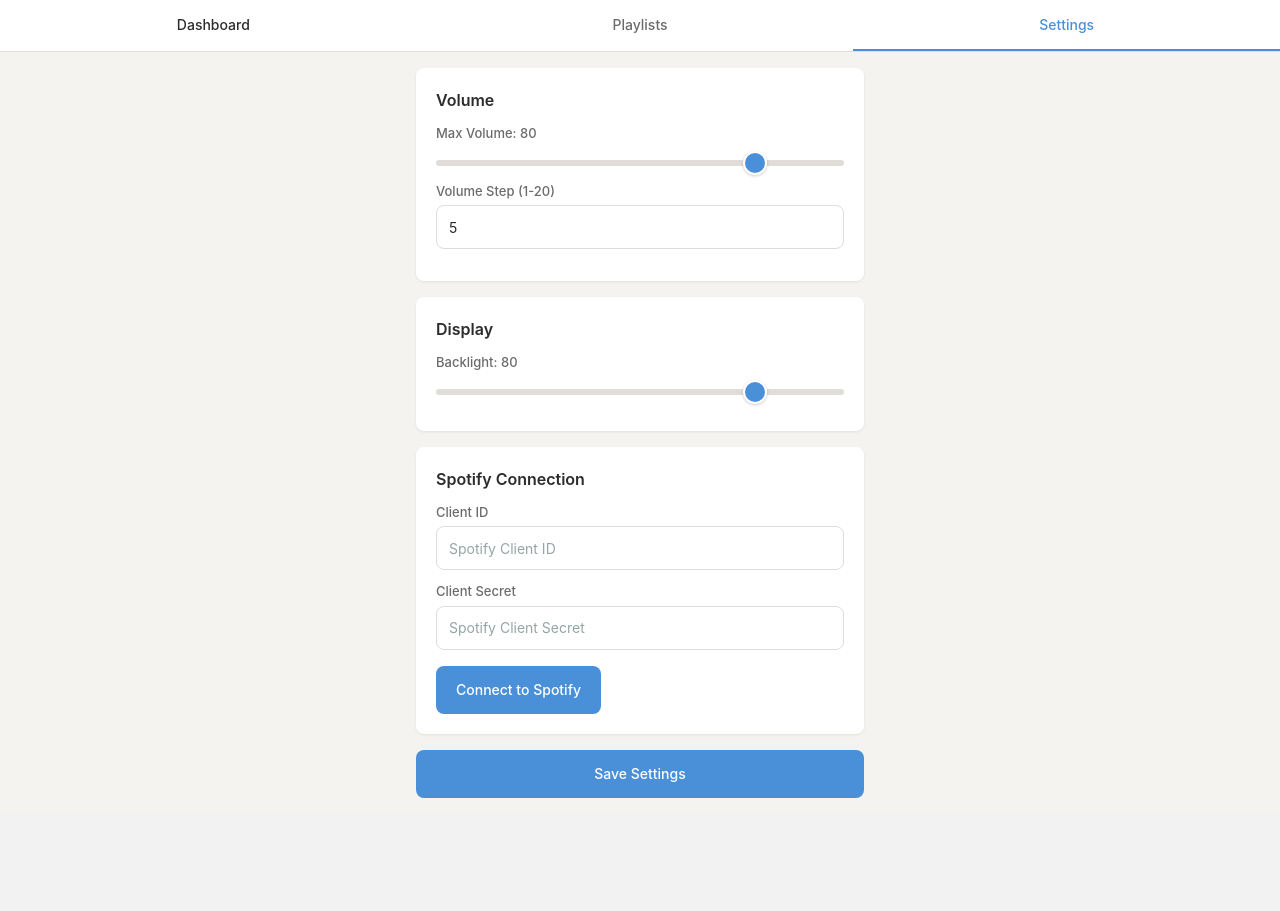
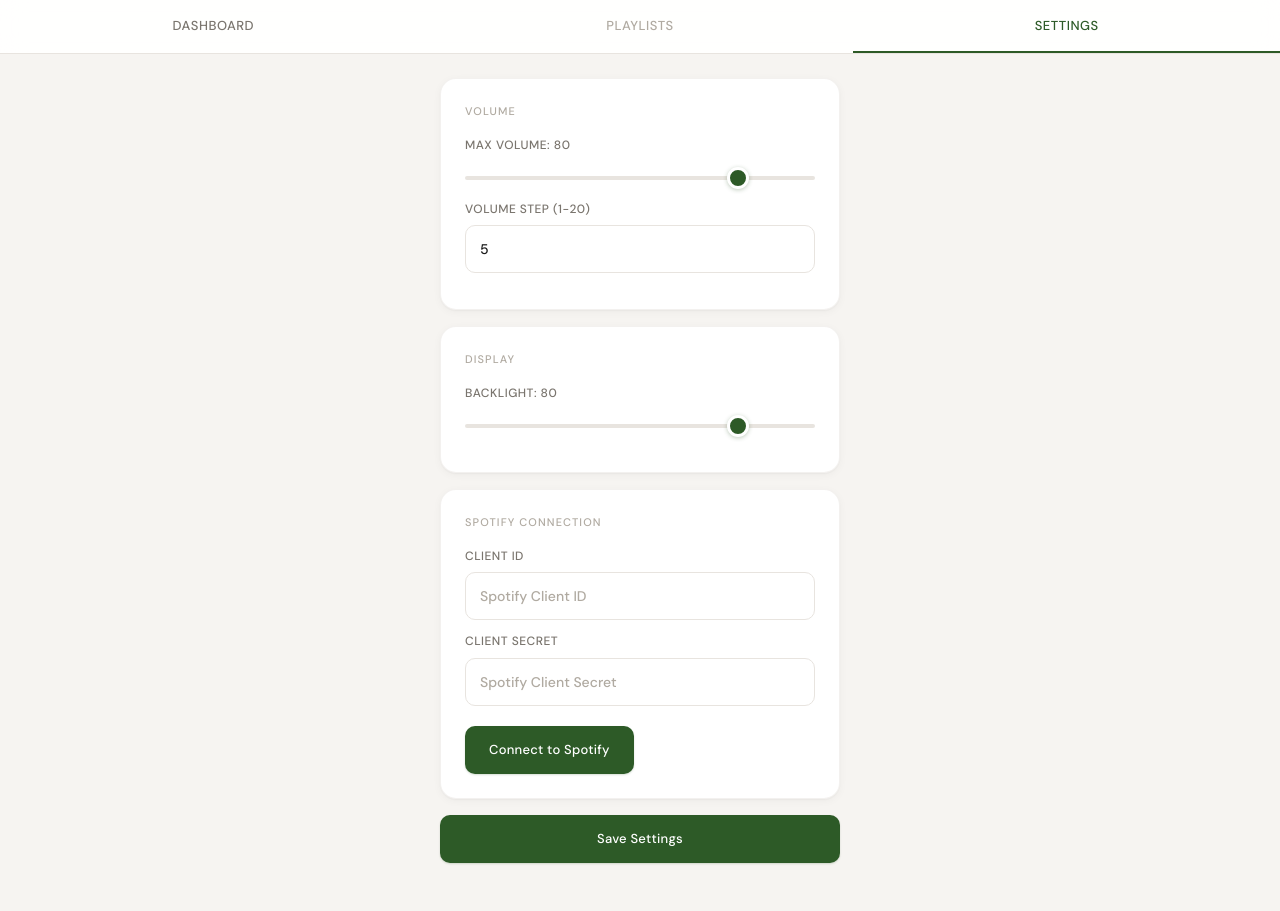
Before and after one commit to NikBrownTRP/flockify-box, a Flask app: page /settings in a window 1280 px wide. Before the commit the page ends 798 px from the top, so only its background shows below. Run offline with Flask 3, Linux system fonts and the light colour scheme.

Commit message:
Elevate web UI design with refined typography and color palette
Replace generic system fonts with DM Sans + DM Mono pairing.
Earthy green accent (#2D5A27) with warm off-white background.
Improved spacing, rounded corners, card animations, and
uppercase section titles with letter-spacing for visual hierarchy.

Co-Authored-By: Claude Opus 4.6 (1M context) <noreply@anthropic.com>

```diff
--- a/web/static/css/style.css
+++ b/web/static/css/style.css
@@ -1,26 +1,37 @@
 /* ================================================================
    Flockify Box — Stylesheet
-   Clean, mobile-first UI for Raspberry Pi music player control.
+   Refined minimal UI for a Raspberry Pi music player.
    ================================================================ */
+
+@import url('https://fonts.googleapis.com/css2?family=DM+Sans:ital,opsz,wght@0,9..40,300;0,9..40,500;0,9..40,700;1,9..40,300&family=DM+Mono:wght@400&display=swap');
 
 /* ----- Custom properties ----- */
 :root {
-    --color-bg: #f5f3f0;
-    --color-surface: #ffffff;
-    --color-text: #2c2c2c;
-    --color-text-secondary: #6b6b6b;
-    --color-border: #e0ddd8;
-    --color-accent: #4A90D9;
-    --color-accent-hover: #3a7bc8;
-    --color-danger: #c0392b;
-    --color-danger-hover: #a93226;
-    --color-success: #27ae60;
-    --color-badge-gray: #95a5a6;
-    --radius: 8px;
-    --shadow: 0 1px 3px rgba(0, 0, 0, 0.08);
-    --shadow-hover: 0 2px 6px rgba(0, 0, 0, 0.12);
-    --transition: 150ms ease;
-    --font-stack: -apple-system, BlinkMacSystemFont, 'Segoe UI', Roboto, sans-serif;
+    --color-bg: #F6F4F1;
+    --color-surface: #FFFFFF;
+    --color-text: #1A1A1A;
+    --color-text-secondary: #7A756E;
+    --color-text-tertiary: #B0AAA1;
+    --color-border: #E8E4DF;
+    --color-accent: #2D5A27;
+    --color-accent-light: #E9F2E7;
+    --color-accent-hover: #1E4019;
+    --color-warm: #C4946A;
+    --color-warm-light: #FBF4ED;
+    --color-danger: #A63D2F;
+    --color-danger-light: #FAEAE7;
+    --color-success: #2D5A27;
+    --color-success-light: #E9F2E7;
+    --color-badge-gray: #9B968E;
+    --radius-sm: 6px;
+    --radius: 10px;
+    --radius-lg: 16px;
+    --shadow: 0 1px 2px rgba(26, 26, 26, 0.04), 0 2px 8px rgba(26, 26, 26, 0.04);
+    --shadow-hover: 0 2px 4px rgba(26, 26, 26, 0.06), 0 4px 16px rgba(26, 26, 26, 0.06);
+    --shadow-inset: inset 0 1px 2px rgba(26, 26, 26, 0.06);
+    --transition: 180ms cubic-bezier(0.4, 0, 0.2, 1);
+    --font-body: 'DM Sans', -apple-system, BlinkMacSystemFont, sans-serif;
+    --font-mono: 'DM Mono', 'SF Mono', monospace;
 }
 
 /* ----- Reset ----- */
@@ -33,14 +44,17 @@
 html {
     font-size: 16px;
     -webkit-text-size-adjust: 100%;
+    scroll-behavior: smooth;
 }
 
 body {
-    font-family: var(--font-stack);
+    font-family: var(--font-body);
     background: var(--color-bg);
     color: var(--color-text);
-    line-height: 1.5;
+    line-height: 1.6;
     min-height: 100vh;
+    -webkit-font-smoothing: antialiased;
+    -moz-osx-font-smoothing: grayscale;
 }
 
 /* ----- Navigation ----- */
@@ -51,22 +65,26 @@ body {
     position: sticky;
     top: 0;
     z-index: 100;
+    backdrop-filter: blur(12px);
+    background: rgba(255, 255, 255, 0.92);
 }
 
 .nav-tab {
     flex: 1;
     text-align: center;
-    padding: 14px 8px;
+    padding: 16px 8px 14px;
     text-decoration: none;
-    color: var(--color-text-secondary);
-    font-size: 0.875rem;
+    color: var(--color-text-tertiary);
+    font-size: 0.8125rem;
     font-weight: 500;
+    letter-spacing: 0.04em;
+    text-transform: uppercase;
     border-bottom: 2px solid transparent;
     transition: color var(--transition), border-color var(--transition);
 }
 
 .nav-tab:hover {
-    color: var(--color-text);
+    color: var(--color-text-secondary);
 }
 
 .nav-tab.active {
@@ -76,26 +94,29 @@ body {
 
 /* ----- Content area ----- */
 .content {
-    max-width: 480px;
+    max-width: 440px;
     margin: 0 auto;
-    padding: 16px;
+    padding: 24px 20px 48px;
 }
 
 /* ----- Cards ----- */
 .card {
     background: var(--color-surface);
-    border-radius: var(--radius);
+    border-radius: var(--radius-lg);
     box-shadow: var(--shadow);
-    padding: 20px;
+    padding: 24px;
     margin-bottom: 16px;
+    border: 1px solid rgba(232, 228, 223, 0.5);
 }
 
 /* ----- Section titles ----- */
 .section-title {
-    font-size: 1rem;
-    font-weight: 600;
-    margin-bottom: 12px;
-    color: var(--color-text);
+    font-size: 0.6875rem;
+    font-weight: 500;
+    letter-spacing: 0.1em;
+    text-transform: uppercase;
+    margin-bottom: 16px;
+    color: var(--color-text-tertiary);
 }
 
 /* ----- Buttons ----- */
@@ -104,28 +125,34 @@ body {
     align-items: center;
     justify-content: center;
     min-height: 48px;
-    padding: 10px 20px;
+    padding: 12px 24px;
     border: none;
     border-radius: var(--radius);
-    font-family: var(--font-stack);
-    font-size: 0.875rem;
+    font-family: var(--font-body);
+    font-size: 0.8125rem;
     font-weight: 500;
+    letter-spacing: 0.02em;
     cursor: pointer;
-    transition: background var(--transition), box-shadow var(--transition);
+    transition: all var(--transition);
     -webkit-tap-highlight-color: transparent;
+    user-select: none;
 }
 
 .btn-primary {
     background: var(--color-accent);
     color: #fff;
+    box-shadow: 0 1px 2px rgba(45, 90, 39, 0.2);
 }
 
 .btn-primary:hover {
     background: var(--color-accent-hover);
+    box-shadow: 0 2px 8px rgba(45, 90, 39, 0.25);
+    transform: translateY(-1px);
 }
 
 .btn-primary:active {
-    box-shadow: inset 0 1px 3px rgba(0, 0, 0, 0.2);
+    transform: translateY(0);
+    box-shadow: var(--shadow-inset);
 }
 
 .btn-secondary {
@@ -167,11 +199,11 @@ body {
 .input {
     display: block;
     width: 100%;
-    min-height: 44px;
-    padding: 10px 12px;
+    min-height: 48px;
+    padding: 12px 14px;
     border: 1px solid var(--color-border);
     border-radius: var(--radius);
-    font-family: var(--font-stack);
+    font-family: var(--font-body);
     font-size: 0.875rem;
     color: var(--color-text);
     background: var(--color-surface);
@@ -182,20 +214,22 @@ body {
 .input:focus {
     outline: none;
     border-color: var(--color-accent);
-    box-shadow: 0 0 0 3px rgba(74, 144, 217, 0.15);
+    box-shadow: 0 0 0 3px rgba(45, 90, 39, 0.1);
 }
 
 .input::placeholder {
-    color: var(--color-badge-gray);
+    color: var(--color-text-tertiary);
 }
 
 /* ----- Form labels ----- */
 .form-label {
     display: block;
-    font-size: 0.8125rem;
+    font-size: 0.75rem;
     font-weight: 500;
+    letter-spacing: 0.04em;
+    text-transform: uppercase;
     color: var(--color-text-secondary);
-    margin-bottom: 4px;
+    margin-bottom: 6px;
 }
 
 /* ----- Volume / range sliders ----- */
@@ -203,98 +237,108 @@ body {
     -webkit-appearance: none;
     appearance: none;
     width: 100%;
-    height: 6px;
-    border-radius: 3px;
+    height: 4px;
+    border-radius: 2px;
     background: var(--color-border);
     outline: none;
-    margin: 8px 0 16px 0;
+    margin: 12px 0 20px 0;
+    transition: background var(--transition);
 }
 
 .volume-slider::-webkit-slider-thumb {
     -webkit-appearance: none;
     appearance: none;
-    width: 24px;
-    height: 24px;
+    width: 22px;
+    height: 22px;
     border-radius: 50%;
     background: var(--color-accent);
     cursor: pointer;
-    border: 2px solid #fff;
-    box-shadow: 0 1px 3px rgba(0, 0, 0, 0.2);
-    transition: transform var(--transition);
+    border: 3px solid var(--color-surface);
+    box-shadow: 0 1px 4px rgba(45, 90, 39, 0.3);
+    transition: transform var(--transition), box-shadow var(--transition);
+}
+
+.volume-slider::-webkit-slider-thumb:hover {
+    transform: scale(1.1);
+    box-shadow: 0 2px 8px rgba(45, 90, 39, 0.35);
 }
 
 .volume-slider::-webkit-slider-thumb:active {
-    transform: scale(1.15);
+    transform: scale(1.2);
 }
 
 .volume-slider::-moz-range-thumb {
-    width: 24px;
-    height: 24px;
+    width: 22px;
+    height: 22px;
     border-radius: 50%;
     background: var(--color-accent);
     cursor: pointer;
-    border: 2px solid #fff;
-    box-shadow: 0 1px 3px rgba(0, 0, 0, 0.2);
-}
-
-.volume-label {
-    font-size: 0.875rem;
-    font-weight: 500;
-    color: var(--color-text-secondary);
+    border: 3px solid var(--color-surface);
+    box-shadow: 0 1px 4px rgba(45, 90, 39, 0.3);
 }
 
 /* ----- Badges ----- */
 .badge {
     display: inline-block;
-    padding: 3px 10px;
-    border-radius: 12px;
-    font-size: 0.75rem;
-    font-weight: 600;
+    padding: 4px 10px;
+    border-radius: 20px;
+    font-size: 0.6875rem;
+    font-weight: 500;
+    letter-spacing: 0.06em;
     text-transform: uppercase;
-    letter-spacing: 0.03em;
 }
 
 .badge-green {
-    background: #e8f8f0;
+    background: var(--color-success-light);
     color: var(--color-success);
 }
 
 .badge-gray {
-    background: #ecf0f1;
+    background: var(--color-bg);
     color: var(--color-badge-gray);
 }
 
 /* ----- Dashboard ----- */
+.now-playing-header {
+    display: flex;
+    align-items: center;
+    justify-content: space-between;
+    margin-bottom: 16px;
+}
+
 .mode-badge {
     display: inline-block;
-    padding: 3px 10px;
-    border-radius: 12px;
-    font-size: 0.75rem;
-    font-weight: 600;
+    padding: 4px 12px;
+    border-radius: 20px;
+    font-family: var(--font-mono);
+    font-size: 0.6875rem;
+    font-weight: 400;
+    letter-spacing: 0.06em;
     text-transform: uppercase;
-    letter-spacing: 0.03em;
-    background: #e8f0fa;
+    background: var(--color-accent-light);
     color: var(--color-accent);
-    margin-bottom: 12px;
 }
 
 .mode-badge.webradio {
-    background: #fef5e7;
-    color: #d4900a;
+    background: var(--color-warm-light);
+    color: var(--color-warm);
 }
 
 .playlist-name {
-    font-size: 1.25rem;
+    font-size: 1.5rem;
     font-weight: 700;
-    line-height: 1.3;
+    line-height: 1.2;
     margin-bottom: 8px;
+    letter-spacing: -0.02em;
 }
 
 .track-info {
     display: flex;
     flex-direction: column;
     gap: 2px;
-    margin-bottom: 12px;
+    margin-bottom: 0;
+    padding-top: 12px;
+    border-top: 1px solid var(--color-border);
 }
 
 .track-name {
@@ -428,16 +480,17 @@ body {
 }
 
 .device-name {
-    font-size: 0.875rem;
+    font-family: var(--font-mono);
+    font-size: 0.8125rem;
     color: var(--color-text-secondary);
 }
 
 .spotify-form .btn {
-    margin-top: 4px;
+    margin-top: 8px;
 }
 
 .settings-actions {
-    margin-top: 8px;
+    margin-top: 12px;
 }
 
 .settings-actions .btn {
@@ -448,28 +501,44 @@ body {
 .error-message {
     color: var(--color-danger);
     font-size: 0.8125rem;
-    margin-top: 8px;
-    padding: 8px 12px;
-    background: #fdecea;
+    margin-top: 10px;
+    padding: 10px 14px;
+    background: var(--color-danger-light);
     border-radius: var(--radius);
+    border: 1px solid rgba(166, 61, 47, 0.1);
 }
 
 .success-message {
     color: var(--color-success);
     font-size: 0.8125rem;
-    margin-top: 8px;
-    padding: 8px 12px;
-    background: #e8f8f0;
+    margin-top: 10px;
+    padding: 10px 14px;
+    background: var(--color-success-light);
     border-radius: var(--radius);
+    border: 1px solid rgba(45, 90, 39, 0.1);
 }
 
 /* ----- Loading state ----- */
 .btn.loading {
-    opacity: 0.7;
+    opacity: 0.6;
     pointer-events: none;
+    position: relative;
 }
 
 /* ----- Utilities ----- */
 .hidden {
     display: none !important;
 }
+
+/* ----- Animations ----- */
+@keyframes fadeIn {
+    from { opacity: 0; transform: translateY(6px); }
+    to { opacity: 1; transform: translateY(0); }
+}
+
+.card {
+    animation: fadeIn 0.3s ease both;
+}
+
+.card:nth-child(2) { animation-delay: 0.05s; }
+.card:nth-child(3) { animation-delay: 0.1s; }
```
Also changed, not shown: other parts of web/static/css/style.css (+41 -28 lines).
